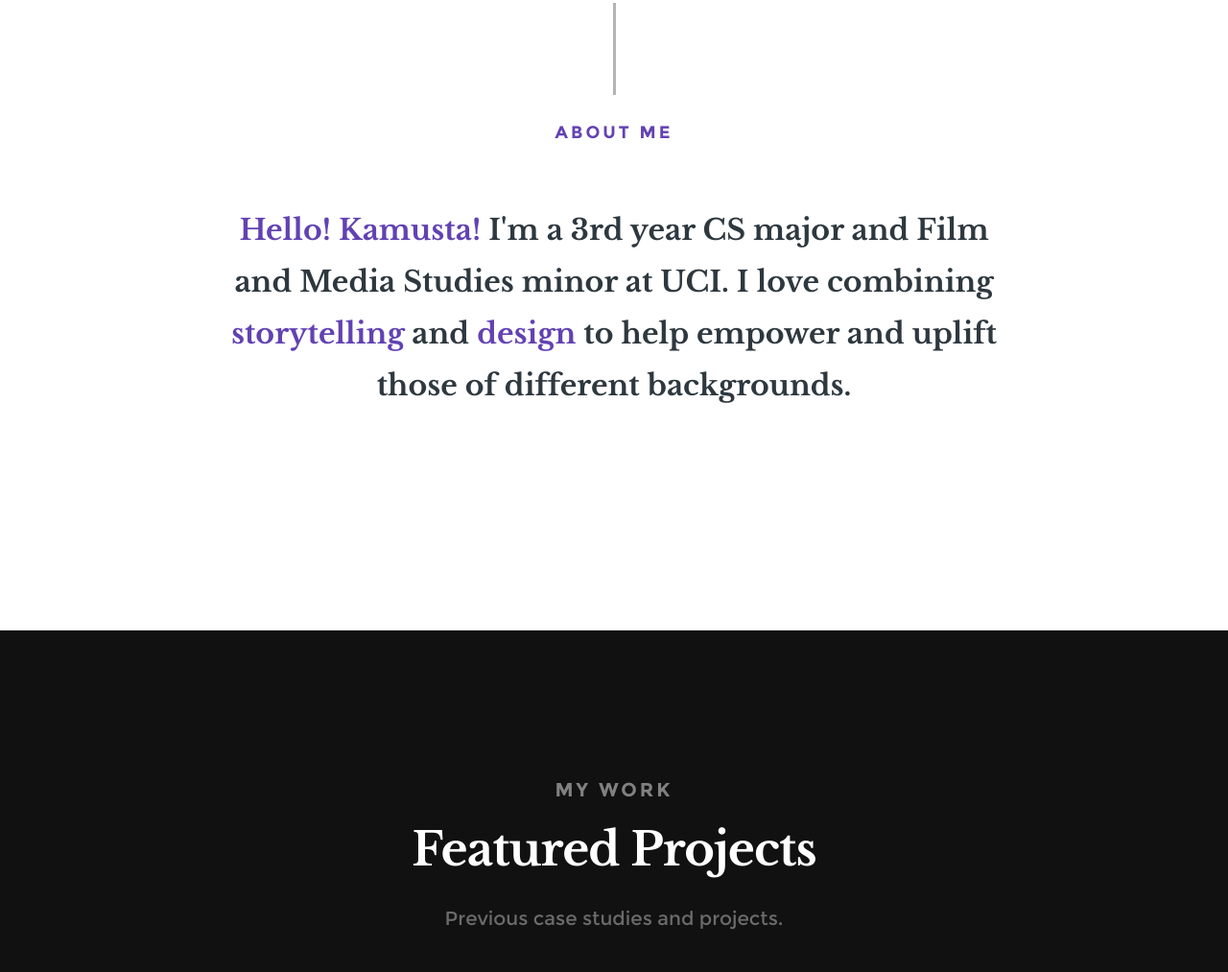
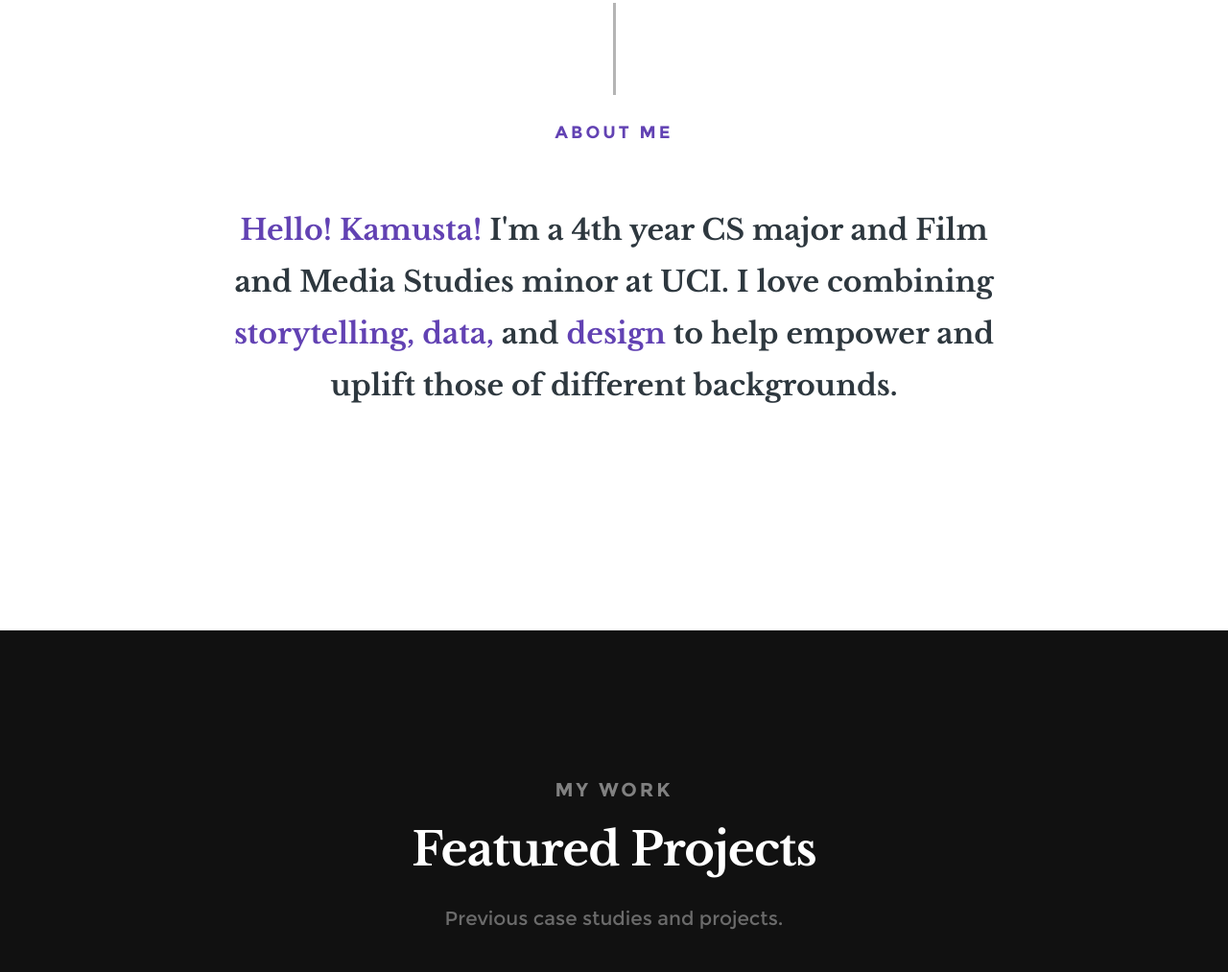
Before and after one commit to kamillesuayan/kamillesuayan.github.io, a plain HTML site: page index.html in a window 1280 px wide. Shown: the part 843-1856 px from the top of the page at 96% size. Drawn offline with Linux system fonts and the light colour scheme; files whose address does not match are found by name.

Commit message:
Update index.html

```diff
--- a/index.html
+++ b/index.html
@@ -138,8 +138,8 @@
 
 				<div class="intro">
 					<h3 class="animate-this">About Me</h3>
-				   <p class="lead animate-this"><span>Hello! Kamusta!</span> I'm a 3rd year CS major and Film and Media Studies minor
-				at UCI. I love combining <span>storytelling</span> and <span>design</span> to help empower and uplift those of different backgrounds.</p>
+				   <p class="lead animate-this"><span>Hello! Kamusta!</span> I'm a 4th year CS major and Film and Media Studies minor
+				at UCI. I love combining <span>storytelling, data,</span> and <span>design</span> to help empower and uplift those of different backgrounds.</p>
 				</div>
 
    		</div> <!-- end col-full  -->
```
